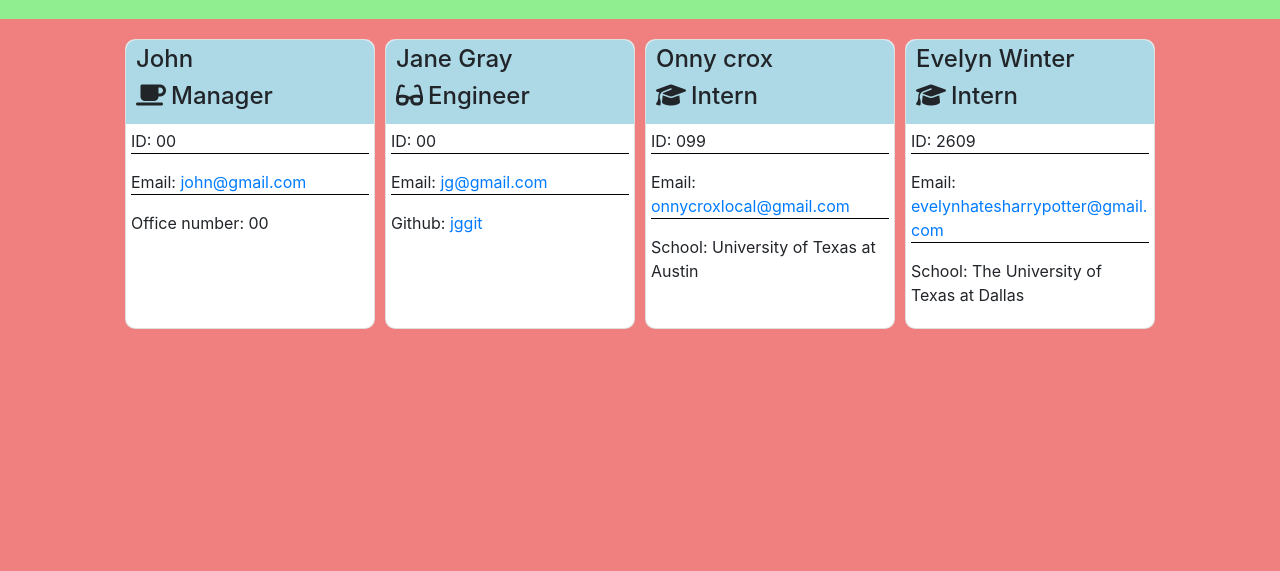
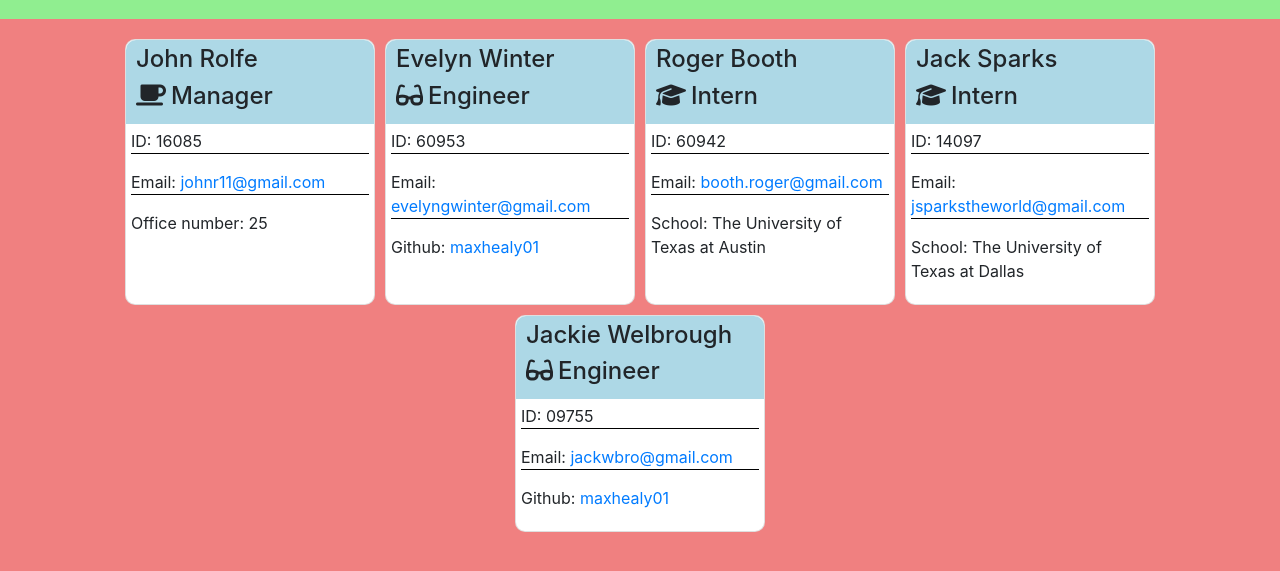
Before and after one commit to maxhealy01/project2, a website: page team_profile_generator/dist/index.html in a window 1280 px wide. Shown: the part 61-632 px from the top of the page. Drawn offline with nearby package versions, Linux system fonts and the light colour scheme.

Commit message:
Created a new sample HTML page.

```diff
--- a/team_profile_generator/dist/index.html
+++ b/team_profile_generator/dist/index.html
@@ -20,49 +20,61 @@
 
       <section class="card">
         <div class="title">
-          <h4>John</h4>
+          <h4>John Rolfe</h4>
           <h4><i class="icon fas fa-coffee"></i>Manager</h4>
         </div>
         <div class="info">
-          <p class = "id">ID: 00</p>
-          <p class= "email">Email: <a href="mailto:john@gmail.com">john@gmail.com</a></p>
-          <p class = "specialInfo">Office number: 00</p>
-        </div>
-      </section>
-
-      <section class="card">
-        <div class="title">
-          <h4>Jane Gray</h4>
-          <h4><i class="icon fas fa-glasses"></i>Engineer</h4>
-        </div>
-        <div class="info">
-          <p class = "id">ID: 00</p>
-          <p class= "email">Email: <a href="mailto:jg@gmail.com">jg@gmail.com</a></p>
-          <p class = "specialInfo">Github: <a href="https://github.com/jggit">jggit</a></p>
-        </div>
-      </section>
-
-      <section class="card">
-        <div class="title">
-          <h4>Onny crox</h4>
-          <h4><i class="icon fas fa-graduation-cap"></i>Intern</h4>
-        </div>
-        <div class="info">
-          <p class = "id">ID: 099</p>
-          <p class= "email">Email: <a href="mailto:onnycroxlocal@gmail.com">onnycroxlocal@gmail.com</a></p>
-          <p class = "specialInfo">School: University of Texas at Austin</p>
+          <p class = "id">ID: 16085</p>
+          <p class= "email">Email: <a href="mailto:johnr11@gmail.com">johnr11@gmail.com</a></p>
+          <p class = "specialInfo">Office number: 25</p>
         </div>
       </section>
 
       <section class="card">
         <div class="title">
           <h4>Evelyn Winter</h4>
+          <h4><i class="icon fas fa-glasses"></i>Engineer</h4>
+        </div>
+        <div class="info">
+          <p class = "id">ID: 60953</p>
+          <p class= "email">Email: <a href="mailto:evelyngwinter@gmail.com">evelyngwinter@gmail.com</a></p>
+          <p class = "specialInfo">Github: <a href="https://github.com/maxhealy01">maxhealy01</a></p>
+        </div>
+      </section>
+
+      <section class="card">
+        <div class="title">
+          <h4>Roger Booth</h4>
           <h4><i class="icon fas fa-graduation-cap"></i>Intern</h4>
         </div>
         <div class="info">
-          <p class = "id">ID: 2609</p>
-          <p class= "email">Email: <a href="mailto:evelynhatesharrypotter@gmail.com">evelynhatesharrypotter@gmail.com</a></p>
+          <p class = "id">ID: 60942</p>
+          <p class= "email">Email: <a href="mailto:booth.roger@gmail.com">booth.roger@gmail.com</a></p>
+          <p class = "specialInfo">School: The University of Texas at Austin</p>
+        </div>
+      </section>
+
+      <section class="card">
+        <div class="title">
+          <h4>Jack Sparks</h4>
+          <h4><i class="icon fas fa-graduation-cap"></i>Intern</h4>
+        </div>
+        <div class="info">
+          <p class = "id">ID: 14097</p>
+          <p class= "email">Email: <a href="mailto:jsparkstheworld@gmail.com">jsparkstheworld@gmail.com</a></p>
           <p class = "specialInfo">School: The University of Texas at Dallas</p>
+        </div>
+      </section>
+
+      <section class="card">
+        <div class="title">
+          <h4>Jackie Welbrough</h4>
+          <h4><i class="icon fas fa-glasses"></i>Engineer</h4>
+        </div>
+        <div class="info">
+          <p class = "id">ID: 09755</p>
+          <p class= "email">Email: <a href="mailto:jackwbro@gmail.com">jackwbro@gmail.com</a></p>
+          <p class = "specialInfo">Github: <a href="https://github.com/maxhealy01">maxhealy01</a></p>
         </div>
       </section>
 
```
